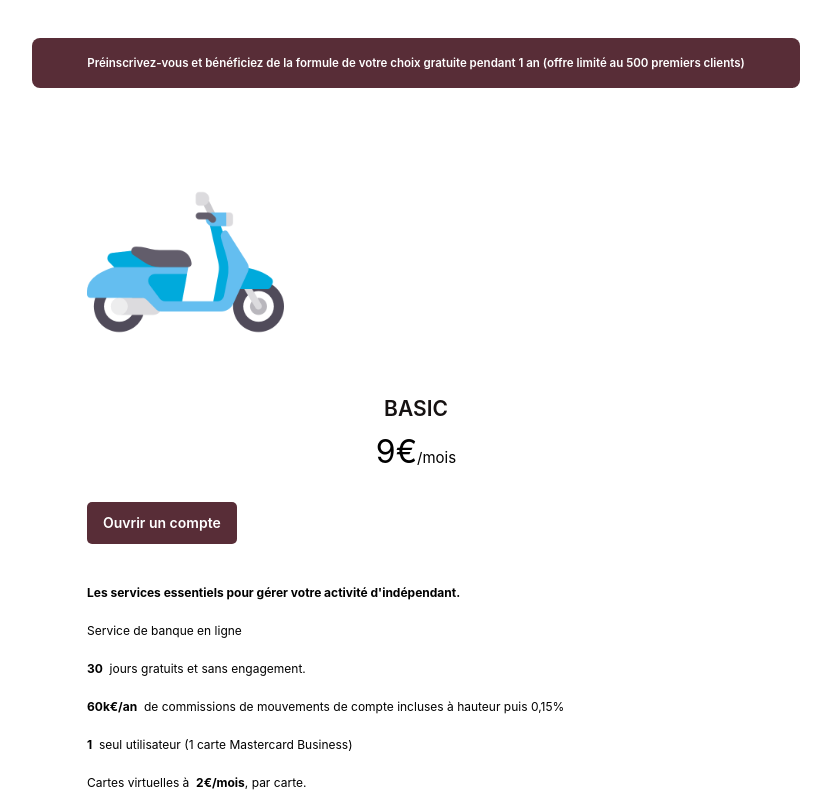
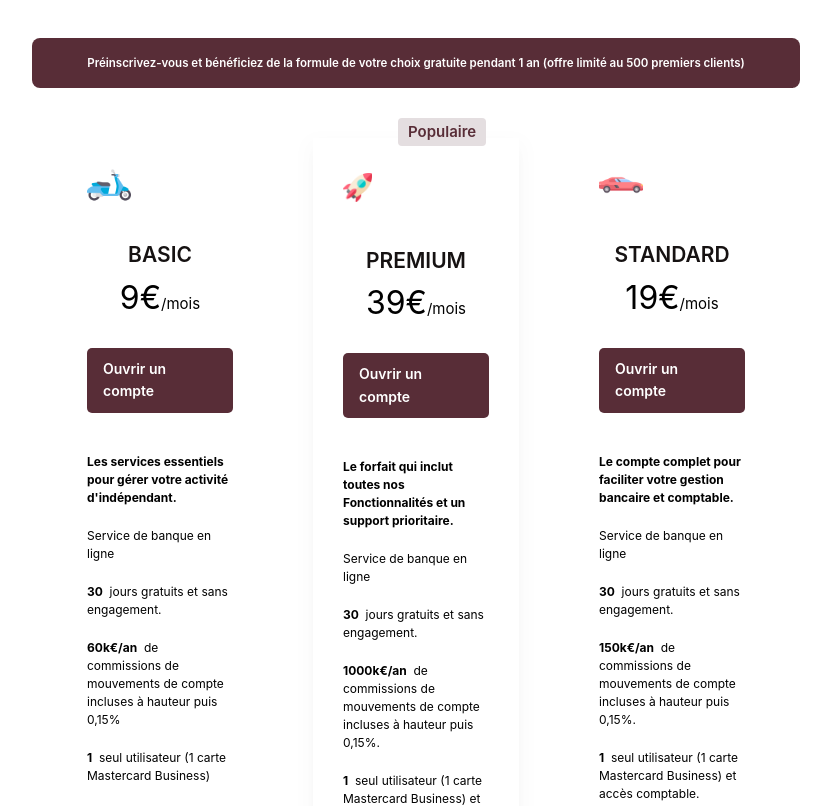
Before and after one commit to b-partners/web-landing, a React (Create React App) app: page / in a window 1280 px wide. Shown: the part 1040-1846 px from the top of the page, without its empty margins (224-1055 px from the left). Built offline with nearby package versions, Linux system fonts and the light colour scheme.

Commit message:
fix: pricing style

```diff
--- a/public/assets/css/styles.css
+++ b/public/assets/css/styles.css
@@ -750,6 +750,9 @@ video {
 		display: flex;
 		flex-direction: column;
 	}
+	.pricing-table {
+		flex-direction: row;
+	}
 	.pricing-plan {
 		border-bottom: none;
 		flex-basis: 100%;
--- a/src/pages/Home/Pricing/Pricing.css
+++ b/src/pages/Home/Pricing/Pricing.css
@@ -144,6 +144,7 @@
         max-width: 80%;
         margin: 10px auto;
     }
+
 }
 
 .decoration__container {
```
